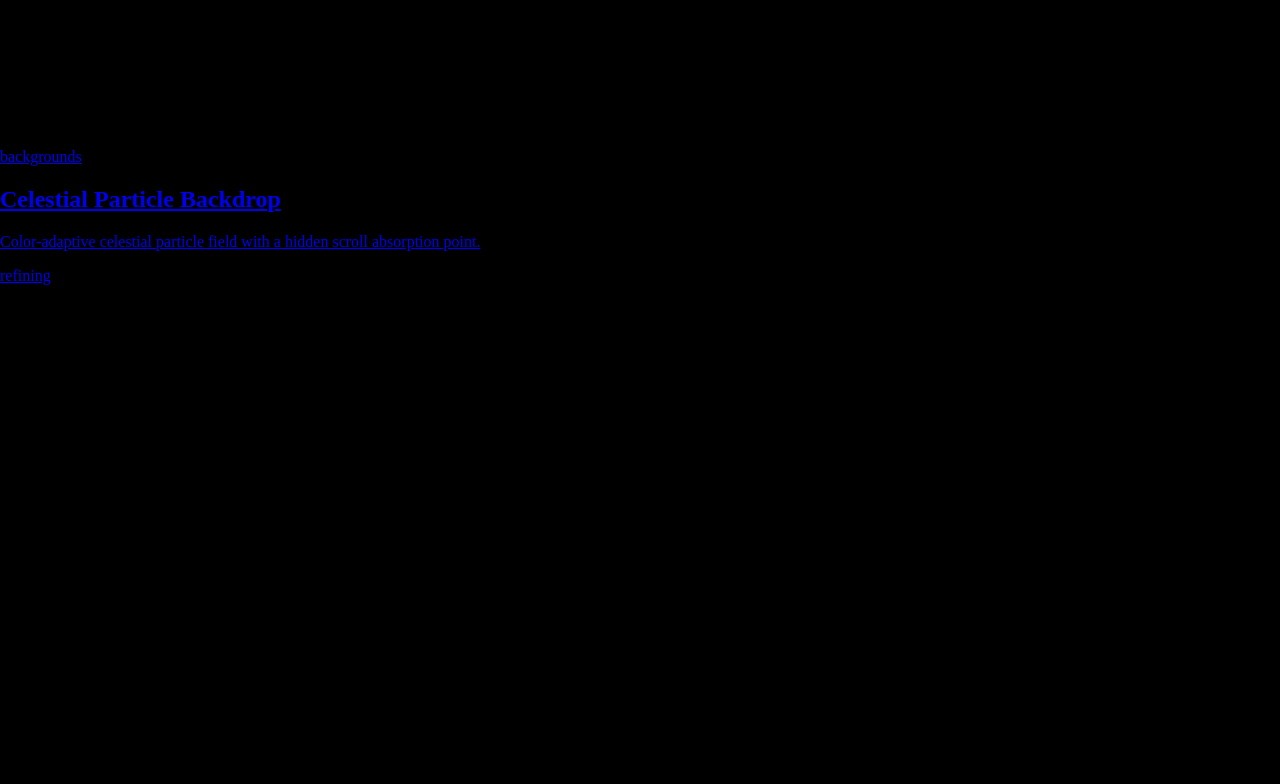
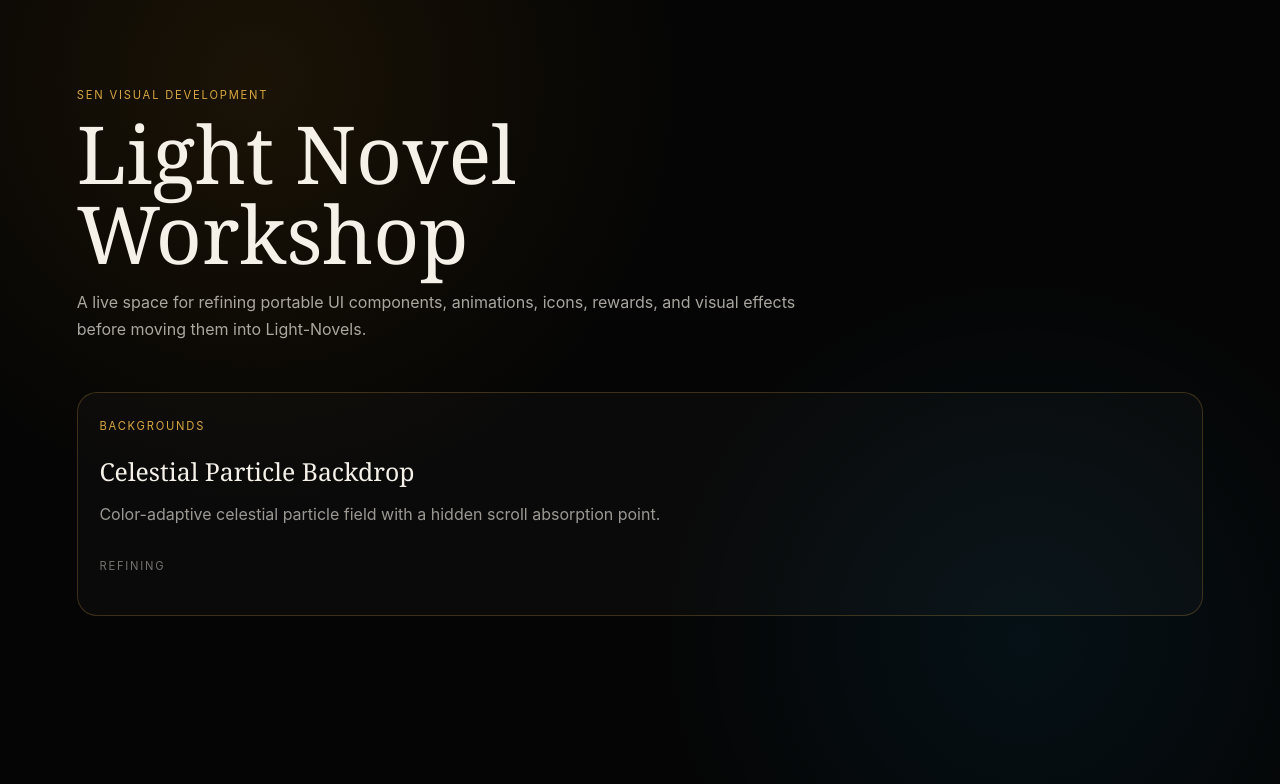
Before and after one commit to SENSEIDUKES/-Celestial-Particle-Lab., a React (Vite) app: page / in a window 1280 px wide. Shown: the top 784 px of the page. Built offline with nearby package versions, Linux system fonts and the light colour scheme.

Commit message:
Add workshop shell styling and preserve particle preview

```diff
--- a/src/styles.css
+++ b/src/styles.css
@@ -2,14 +2,70 @@ html,
 body,
 #root {
   width: 100%;
-  height: 100%;
+  min-height: 100%;
   margin: 0;
 }
 
+* { box-sizing: border-box; }
+
 body {
-  overflow: hidden;
-  background: #000;
+  background: #050505;
+  color: #f5f1e8;
+  font-family: Inter, ui-sans-serif, system-ui, sans-serif;
 }
+
+.workshop-home {
+  min-height: 100vh;
+  padding: clamp(2rem, 6vw, 5rem);
+  background:
+    radial-gradient(circle at 20% 10%, rgba(245, 158, 11, 0.09), transparent 34%),
+    radial-gradient(circle at 80% 80%, rgba(4, 172, 255, 0.07), transparent 30%),
+    #050505;
+}
+
+.workshop-header { max-width: 48rem; }
+.workshop-kicker,
+.workshop-category,
+.workshop-status {
+  text-transform: uppercase;
+  letter-spacing: 0.16em;
+  font-size: 0.7rem;
+}
+.workshop-kicker { color: #d8a640; }
+.workshop-header h1 {
+  margin: 0.5rem 0 1rem;
+  font: 500 clamp(2.4rem, 8vw, 5rem)/1 Georgia, serif;
+}
+.workshop-header > p:last-child {
+  color: rgba(245, 241, 232, 0.68);
+  line-height: 1.7;
+}
+.workshop-grid {
+  display: grid;
+  grid-template-columns: repeat(auto-fit, minmax(16rem, 1fr));
+  gap: 1rem;
+  margin-top: 3rem;
+}
+.workshop-card {
+  display: block;
+  min-height: 14rem;
+  padding: 1.35rem;
+  border: 1px solid rgba(216, 166, 64, 0.24);
+  border-radius: 1.25rem;
+  background: rgba(255, 255, 255, 0.025);
+  color: inherit;
+  text-decoration: none;
+  transition: transform 180ms ease, border-color 180ms ease, background 180ms ease;
+}
+.workshop-card:hover {
+  transform: translateY(-2px);
+  border-color: rgba(216, 166, 64, 0.5);
+  background: rgba(255, 255, 255, 0.045);
+}
+.workshop-category { color: #d8a640; }
+.workshop-card h2 { margin: 1.4rem 0 0.75rem; font: 500 1.55rem/1.2 Georgia, serif; }
+.workshop-card p { color: rgba(245, 241, 232, 0.62); line-height: 1.55; }
+.workshop-status { display: inline-block; margin-top: 1rem; color: rgba(245, 241, 232, 0.45); }
 
 .preview-stage {
   position: fixed;
@@ -19,7 +75,6 @@ body {
   display: grid;
   place-items: center;
 }
-
 .particle-canvas {
   position: absolute;
   inset: 0;
@@ -29,7 +84,6 @@ body {
   z-index: 1;
   mix-blend-mode: screen;
 }
-
 .ambient-glow {
   position: absolute;
   width: 500px;
@@ -39,20 +93,8 @@ body {
   opacity: 0.1;
   animation: breathe 4s ease-in-out infinite;
 }
-
-.ambient-glow-gold {
-  top: 8%;
-  left: 8%;
-  background: #f59e0b;
-}
-
-.ambient-glow-blue {
-  right: 8%;
-  bottom: 8%;
-  background: #04acff;
-  animation-delay: 1.4s;
-}
-
+.ambient-glow-gold { top: 8%; left: 8%; background: #f59e0b; }
+.ambient-glow-blue { right: 8%; bottom: 8%; background: #04acff; animation-delay: 1.4s; }
 .preview-relic {
   position: relative;
   z-index: 2;
@@ -65,26 +107,9 @@ body {
   color: #fff7df;
   text-align: center;
 }
-
-.preview-relic-eyebrow {
-  margin: 0 0 0.65rem;
-  color: #f5b942;
-  font: 600 0.7rem/1.2 ui-sans-serif, system-ui, sans-serif;
-  letter-spacing: 0.22em;
-  text-transform: uppercase;
-}
-
-.preview-relic h1 {
-  margin: 0;
-  font: 500 clamp(1.8rem, 5vw, 2.5rem) / 1.1 Georgia, serif;
-}
-
-.preview-relic-copy {
-  margin: 1rem auto 0;
-  max-width: 22rem;
-  color: rgba(255, 247, 223, 0.7);
-  font: 400 0.95rem/1.6 ui-sans-serif, system-ui, sans-serif;
-}
+.preview-relic-eyebrow { margin: 0 0 0.65rem; color: #f5b942; font: 600 0.7rem/1.2 ui-sans-serif, system-ui, sans-serif; letter-spacing: 0.22em; text-transform: uppercase; }
+.preview-relic h1 { margin: 0; font: 500 clamp(1.8rem, 5vw, 2.5rem)/1.1 Georgia, serif; }
+.preview-relic-copy { margin: 1rem auto 0; max-width: 22rem; color: rgba(255, 247, 223, 0.7); font: 400 0.95rem/1.6 ui-sans-serif, system-ui, sans-serif; }
 
 @keyframes breathe {
   0%, 100% { transform: scale(0.95); opacity: 0.07; }
```
